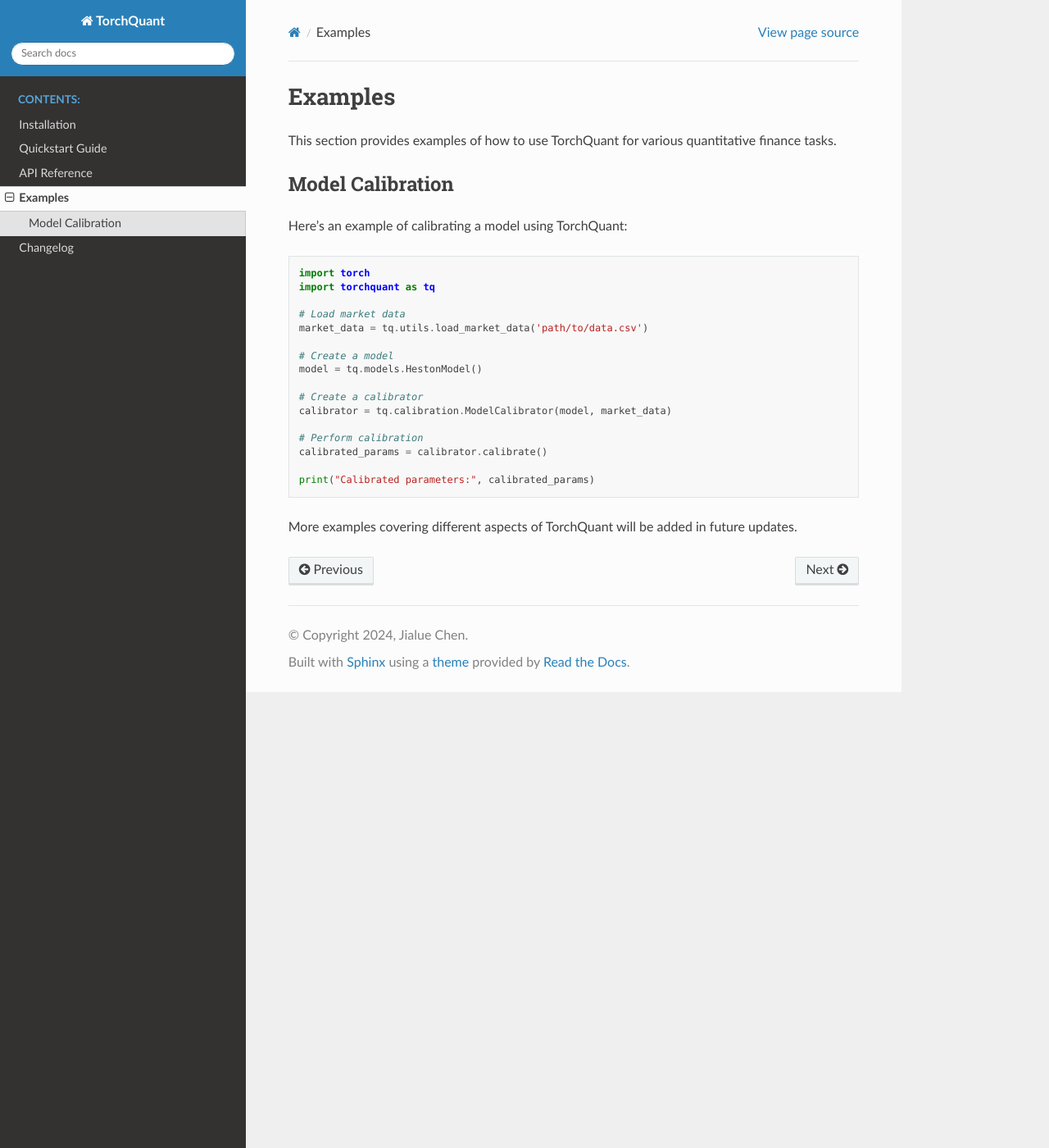
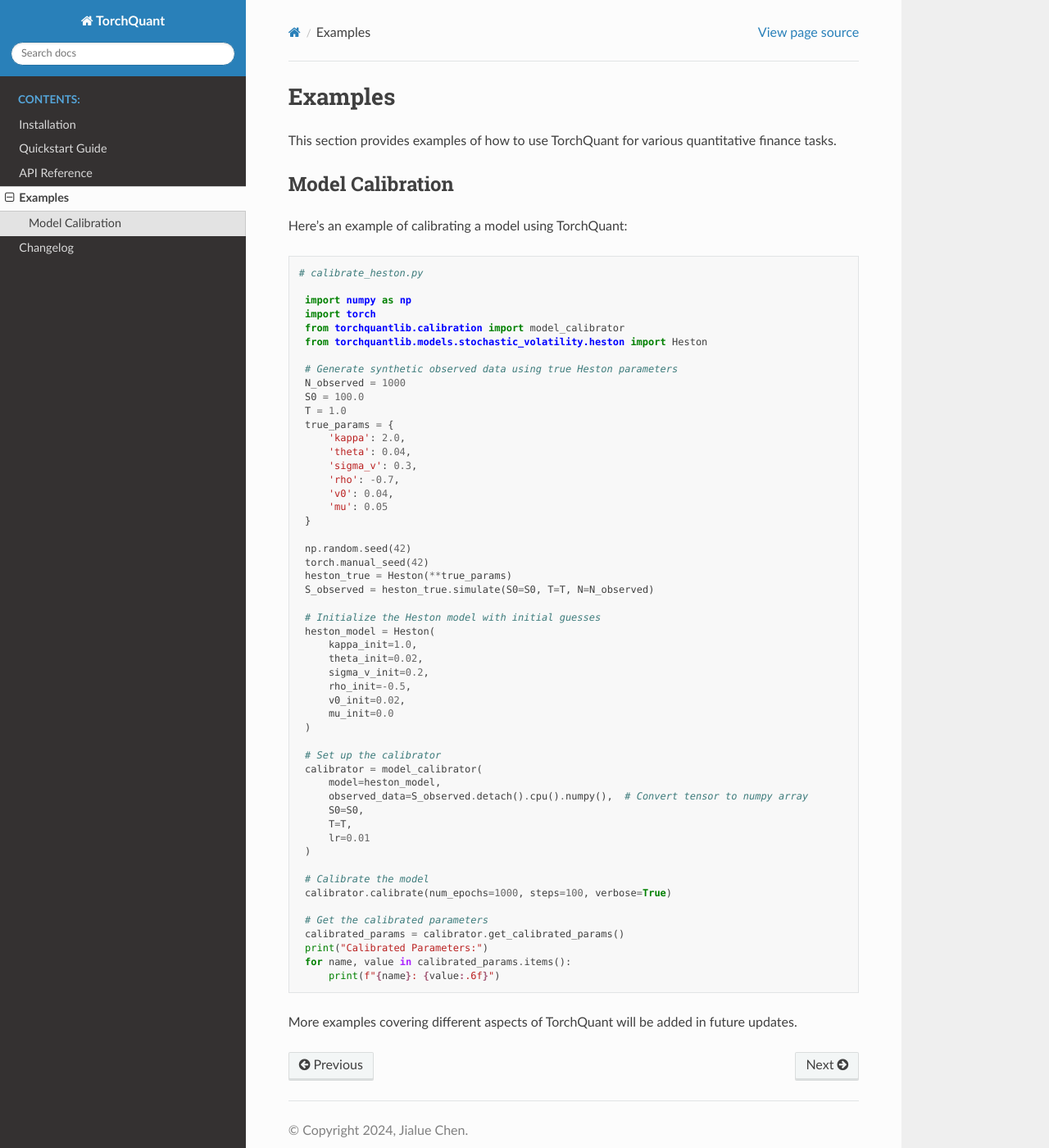
Before and after one commit to jialuechen/torchquant, a Sphinx documentation site: the page built from docs/source/examples.rst, in a window 1280 px wide and 1400 px high. Shown: the whole window at 82% size. Built offline with Sphinx 7.4.7 and the Read the Docs theme 3.1.0, drawn with Linux system fonts in a browser that asks for light colours; pages that are not in the unit, such as notebooks, are missing from menus.

Commit message:
update examples

```diff
--- a/docs/source/examples.rst
+++ b/docs/source/examples.rst
@@ -10,21 +10,57 @@
 
 .. code-block:: python
 
-   import torch
-   import torchquant as tq
+   # calibrate_heston.py
 
-   # Load market data
-   market_data = tq.utils.load_market_data('path/to/data.csv')
+    import numpy as np
+    import torch
+    from torchquantlib.calibration import model_calibrator
+    from torchquantlib.models.stochastic_volatility.heston import Heston
 
-   # Create a model
-   model = tq.models.HestonModel()
+    # Generate synthetic observed data using true Heston parameters
+    N_observed = 1000
+    S0 = 100.0
+    T = 1.0
+    true_params = {
+        'kappa': 2.0,
+        'theta': 0.04,
+        'sigma_v': 0.3,
+        'rho': -0.7,
+        'v0': 0.04,
+        'mu': 0.05
+    }
 
-   # Create a calibrator
-   calibrator = tq.calibration.ModelCalibrator(model, market_data)
+    np.random.seed(42)
+    torch.manual_seed(42)
+    heston_true = Heston(**true_params)
+    S_observed = heston_true.simulate(S0=S0, T=T, N=N_observed)
 
-   # Perform calibration
-   calibrated_params = calibrator.calibrate()
+    # Initialize the Heston model with initial guesses
+    heston_model = Heston(
+        kappa_init=1.0,
+        theta_init=0.02,
+        sigma_v_init=0.2,
+        rho_init=-0.5,
+        v0_init=0.02,
+        mu_init=0.0
+    )
 
-   print("Calibrated parameters:", calibrated_params)
+    # Set up the calibrator
+    calibrator = model_calibrator(
+        model=heston_model,
+        observed_data=S_observed.detach().cpu().numpy(),  # Convert tensor to numpy array
+        S0=S0,
+        T=T,
+        lr=0.01
+    )
+
+    # Calibrate the model
+    calibrator.calibrate(num_epochs=1000, steps=100, verbose=True)
+
+    # Get the calibrated parameters
+    calibrated_params = calibrator.get_calibrated_params()
+    print("Calibrated Parameters:")
+    for name, value in calibrated_params.items():
+        print(f"{name}: {value:.6f}")
 
 More examples covering different aspects of TorchQuant will be added in future updates.
```
